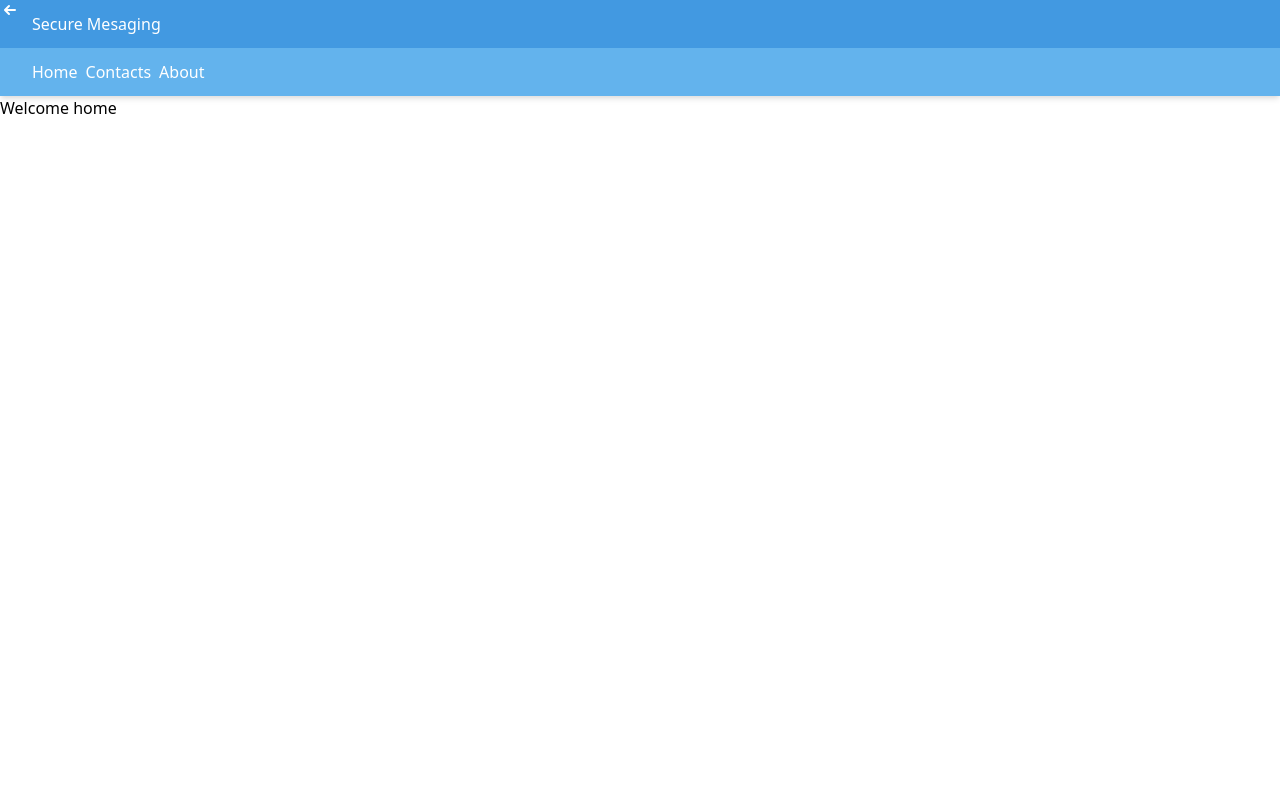
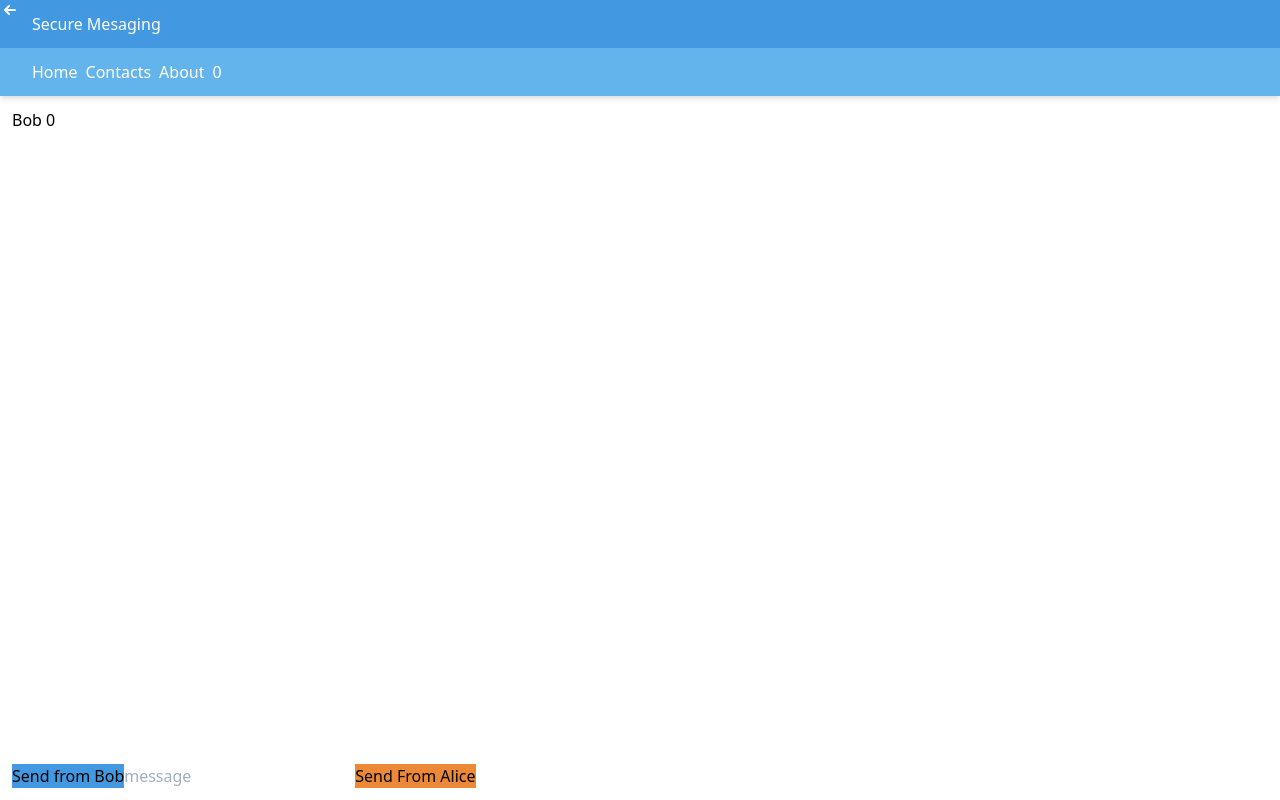
Before and after one commit to asieduernest12/chatroom-demo, a React (Create React App) app: page /chat in a window 1280 px wide. Built offline with nearby package versions, Linux system fonts and the light colour scheme.

Commit message:
chat styling and refactoring send function, index title fix

```diff
--- a/public/index.html
+++ b/public/index.html
@@ -24,7 +24,7 @@
       work correctly both with client-side routing and a non-root public URL.
       Learn how to configure a non-root public URL by running `npm run build`.
     -->
-    <title>React Tailwind App</title>
+    <title>Secure Messaging</title>
   </head>
   <body>
     <noscript>You need to enable JavaScript to run this app.</noscript>
--- a/src/App.js
+++ b/src/App.js
@@ -1,4 +1,4 @@
-import React from 'react';
+import React, { useState } from 'react';
 import {
   BrowserRouter as Router,
   Switch,
@@ -8,10 +8,26 @@ import {
 import Contacts from './components/Contacts';
 import About from './components/About';
 
-import logo from './logo.png';
+// import logo from './logo.png';
+import Chats from './components/Chats';
 
 
 function App() {
+
+  const [receiver, setReceiver] = useState({ name: 'Bob' })
+  const [sender, setSender] = useState({ name: 'Alice' })
+  const [messages, setMessages] = useState([])
+
+
+  const setUpChat = (receiver) => {
+    console.log('app.js setupChat')
+    setReceiver(receiver)
+
+  }
+
+  const addNewMessage = msg => {
+    setMessages([...messages, msg])
+  }
 
   const contacts = [
     {
@@ -23,6 +39,7 @@ function App() {
       url: 'https://media.gettyimages.com/photos/google-cofounder-and-ceo-larry-page-speaks-during-a-news-conference-picture-id144948917?s=2048x2048',
     }
   ]
+
   return (
     <div className='flex flex-col h-screen'>
       <Router>
@@ -45,18 +62,24 @@ function App() {
               <li><Link to='/'>Home</Link></li>
               <li><Link to='/contacts' >Contacts</Link></li>
               <li><Link to='/about' >About</Link></li>
-
+              {messages.length}
             </ul>
           </nav>
         </div>
         <div className="app_content h-full">
           <Switch>
             <Route path='/contacts'>
-              <Contacts contact_list={contacts} />
+              <Contacts contact_list={contacts} setUpChat={setUpChat} />
             </Route>
             <Route path='/about' component={About} />
+            <Route path='/chat'>
+              <Chats {...{ receiver, sender, messages: messages.filter(msg => (msg.sender.name === sender.name && msg.receiver.name === receiver.name) || (msg.sender.name === receiver.name && msg.receiver.name === sender.name)) }} sendMessage={addNewMessage}></Chats>
+            </Route>
             <Route path="/">
               <div> Welcome home</div>
+              <label htmlFor="">
+                Sender name <input type="text" onChange={(event) => setSender({ name: event.target.value })} value={sender.name} />
+              </label>
             </Route>
           </Switch>
         </div>
--- /dev/null
+++ b/src/components/Chats.jsx
@@ -0,0 +1,59 @@
+import React, { useState } from 'react';
+
+function Chats(props) {
+    const [msg_text, setMsgText] = useState("")
+
+
+    const showMessages = (msgs) => {
+        return (msgs.map(msgToHtml))
+    }
+
+
+
+    const msgToHtml = (msg, key) => {
+
+        let classes = 'chat__message bg-pink-300 p-2 mb-2'
+        classes += (msg.sender.name === props.sender.name) ? ' ml-auto  border-r-8' : '  border-l-8'
+
+        return (
+            <div className="chat__row flex" key={key}>
+                <div className={classes}>
+                    {msg.message}
+                </div>
+            </div>
+
+        )
+    }
+    const reverseSend = () => {
+        props.sendMessage({ message: msg_text, sender: props.receiver, receiver: props.sender });
+        setMsgText('');
+    }
+    const forwardSend = () => {
+        props.sendMessage({ message: msg_text, sender: props.sender, receiver: props.receiver });
+        setMsgText('');
+    }
+
+
+    return (
+        <div className='chats flex flex-col h-full p-3'>
+            <div className="chats__header w-full">
+                {props.receiver.name} {props.messages.length}
+            </div>
+            <div className="chats__messages">
+                {showMessages(props.messages)}
+            </div>
+            <div className="chats__footer flex mt-auto">
+
+                <button className='chats__send_btn bg-blue-500' onClick={reverseSend}>
+                    Send from {props.receiver.name}
+                </button>
+                <input type="text" placeholder='message' onChange={(event) => setMsgText(event.target.value)} value={msg_text} />
+                <button className='chats__send_btn bg-orange-500' onClick={forwardSend}>
+                    Send From {props.sender.name}
+                </button>
+            </div>
+        </div>
+    );
+}
+
+export default Chats;
--- a/src/components/Contacts.jsx
+++ b/src/components/Contacts.jsx
@@ -1,10 +1,16 @@
 import React from 'react';
+import { Link } from 'react-router-dom';
 
-function Contacts({ contact_list }) {
+function Contacts({ contact_list, setUpChat }) {
 
     const showContactsList = (list) => {
         return (list.length) ? list.map(contactHtml) : showNoContacts()
 
+    }
+
+    const loadChat = (receiver) => {
+        console.log('loading chat for ', receiver)
+        setUpChat(receiver)
     }
 
     const showNoContacts = () => {
@@ -15,14 +21,16 @@ function Contacts({ contact_list }) {
         )
     }
 
-    const contactHtml = (contact,key) => {
+    const contactHtml = (contact, key) => {
         return (
-            <div className='flex' key={key}>
-                <span className="contact__avatar w-1/3">
-                    <img src={contact.url} alt={contact.name} />
-                </span>
-                <h2 className='ml-2'>{contact.name}</h2>
-            </div>
+            <Link to='/chat'  key={key}>
+                <div className='flex' onClick={() => loadChat(contact)}>
+                    <span className="contact__avatar w-1/3">
+                        <img src={contact.url} alt={contact.name} />
+                    </span>
+                    <h2 className='ml-2'>{contact.name}</h2>
+                </div>
+            </Link>
         )
     }
     return (
```
